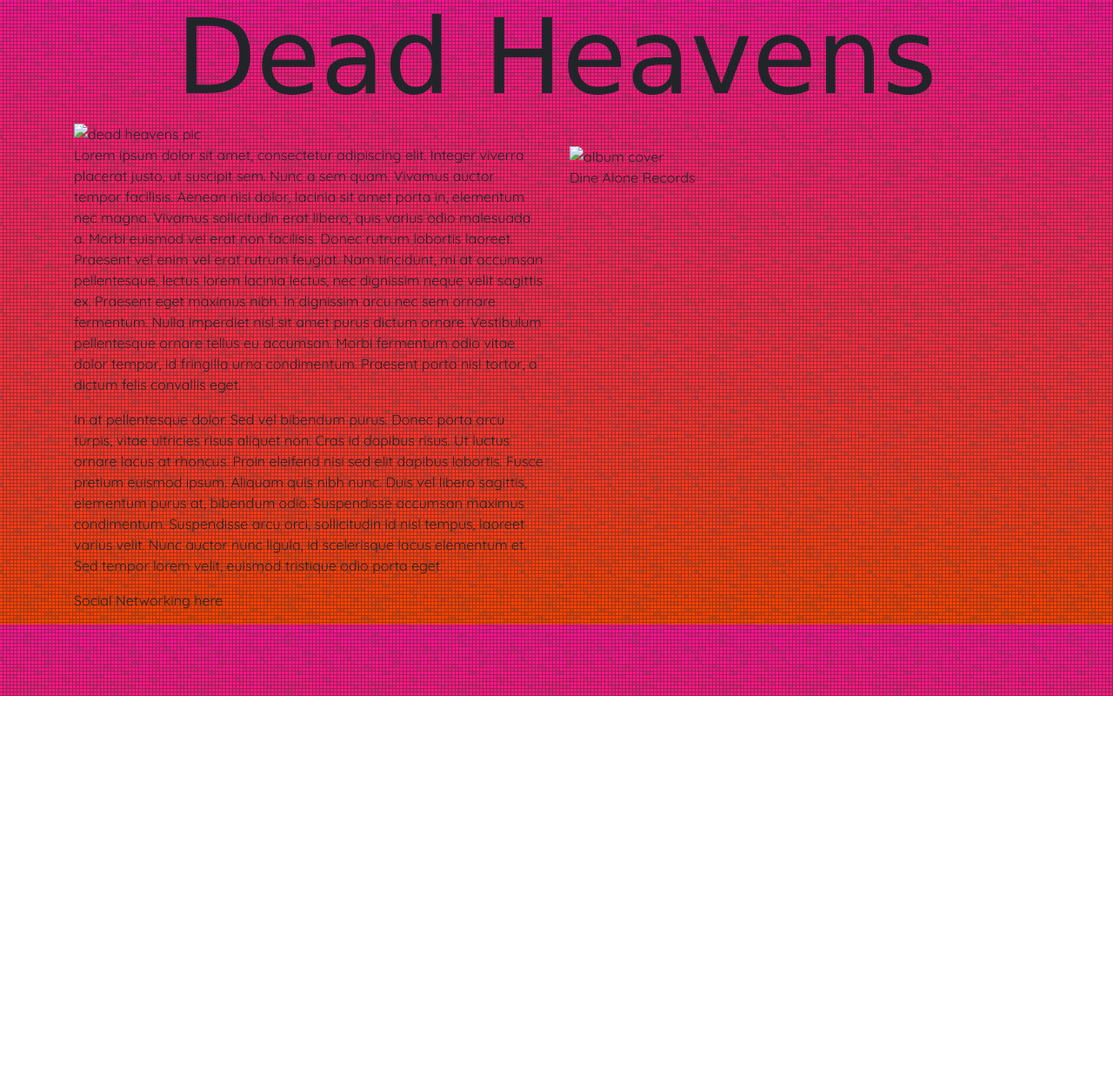
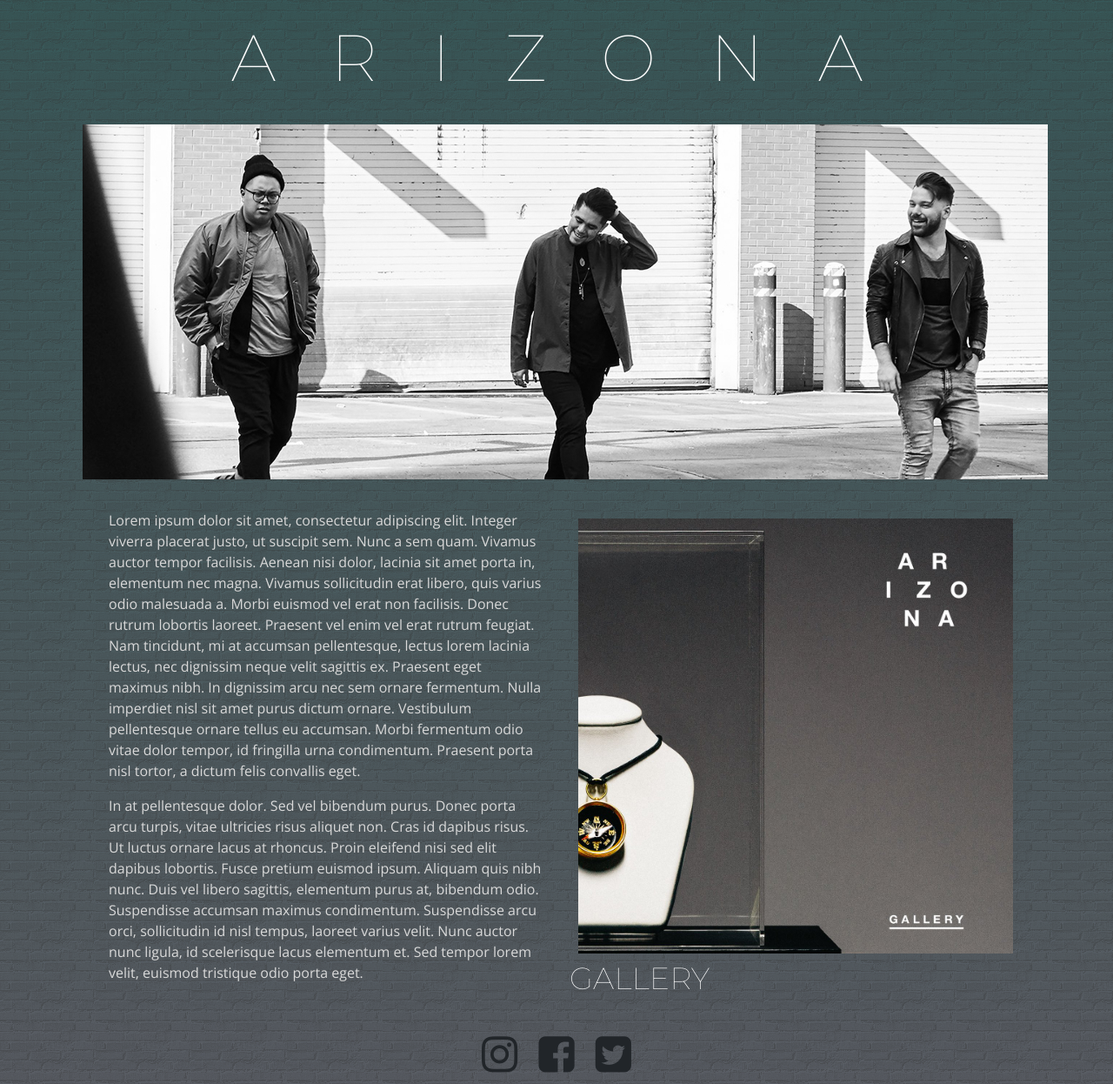
Before and after one commit to tabithajporter1/Tabitha_Week09_Assignment, a plain HTML site: page index.html in a window 1280 px wide. Shown: the whole page at 87% size. Before the commit the page ends 800 px from the top, so only its background shows below. Drawn offline with nearby package versions, Linux system fonts and the light colour scheme; a web font is replaced by a local one.

Commit message:
initial push
this is the first push for this project

```diff
--- a/css/_scss/_colors.scss
+++ b/css/_scss/_colors.scss
@@ -1,4 +1,6 @@
 // Color Variables
 
-$background-grad-1: deeppink;
-$background-grad-2: orangered;
+$background-grad-1: #366061;
+$background-grad-2: #626770;
+
+$headline-color: rgb(255,255,255);
--- a/css/_scss/_fonts.scss
+++ b/css/_scss/_fonts.scss
@@ -1,9 +1,8 @@
 // Font Variables
-$headlines: Modak;
-$headline-fb: cursive;
-$body: Quicksand;
+$headlines: Montserrat;
+$headline-fb: sans-serif;
+$body: 'Open Sans';
 $body-fb: sans-serif;
-
-$headline-font-size: 120px;
-
-@import url('https://fonts.googleapis.com/css?family=Modak|Quicksand');
+$headline-font-size: 75px;
+$letter-spacing: 22px;
+@import url('https://fonts.googleapis.com/css?family=Montserrat:100|Open+Sans');
--- a/css/_scss/_mixins.scss
+++ b/css/_scss/_mixins.scss
@@ -1,4 +1,4 @@
 @mixin linear-gradient($color-stop1, $color-stop2) {
   background: $color-stop1;
-  background: url('../images/3px-tile.png'), linear-gradient(180deg, $color-stop1, $color-stop2);
+  background: url('../images/brick-wall-dark.png'), linear-gradient(180deg, $color-stop1, $color-stop2);
 }
--- a/css/_scss/_urls.scss
+++ b/css/_scss/_urls.scss
@@ -1,2 +1,2 @@
 // URL Variables
-  $background-image: url('../images/3px-tile.png');
+  $background-image: url('../images/brick-wall-dark.png');
--- a/css/_scss/main.scss
+++ b/css/_scss/main.scss
@@ -4,6 +4,8 @@
 @import '_mixins.scss';
 
 // Your CSS/SCSS below this line
+$margins: 25px;
+
 body {
   @include linear-gradient($background-grad-1, $background-grad-2)
   font-family: $body, $body-fb;
@@ -15,9 +17,38 @@ h1, h2, h3, h4, h5, h6 {
 
 h1 {
   font-size: $headline-font-size;
+  color: $headline-color;
+  letter-spacing: $letter-spacing;
+  margin: $margins;
+}
+
+h2 {
+  text-transform: uppercase;
+  color: $headline-color;
+  font-size: 35px;
+}
+
+p {
+  color: $headline-color * .85;
+  font-family: $body, $body-fb;
 }
 
 img {
   width: 100%;
   height: auto;
+  margin: 10px;
 }
+
+.album {
+  margin: $margins;
+}
+
+.centered {
+  text-align: center;
+}
+
+.margins {
+  margin: 10px;
+  &:hover{
+    color: $background-grad-1;
+  }}
--- a/index.html
+++ b/index.html
@@ -18,27 +18,32 @@
     <div class="container">
       <div class="row">
         <div class="col text-center">
-          <h1>Dead Heavens</h1>
+          <h1>A R I Z O N A</h1>
         </div>
       </div>
       <div class="row">
         <div class="col">
-          <img src="images/dead-heavens-big.png" alt="dead heavens pic">
+          <img src="images/arizona_large.jpg" alt="arizona pic">
+        </div>
+      </div>
+      <div class="row album">
+        <div class="col">
+          <p>Lorem ipsum dolor sit amet, consectetur adipiscing elit. Integer viverra placerat justo, ut suscipit sem. Nunc a sem quam. Vivamus auctor tempor facilisis. Aenean nisi dolor, lacinia sit amet porta in, elementum nec magna. Vivamus sollicitudin erat libero, quis varius odio malesuada a. Morbi euismod vel erat non facilisis. Donec rutrum lobortis laoreet. Praesent vel enim vel erat rutrum feugiat. Nam tincidunt, mi at accumsan pellentesque, lectus lorem lacinia lectus, nec dignissim neque velit sagittis ex. Praesent eget maximus nibh. In dignissim arcu nec sem ornare fermentum. Nulla imperdiet nisl sit amet purus dictum ornare. Vestibulum pellentesque ornare tellus eu accumsan. Morbi fermentum odio vitae dolor tempor, id fringilla urna condimentum. Praesent porta nisl tortor, a dictum felis convallis eget. </p>
+          <p>In at pellentesque dolor. Sed vel bibendum purus. Donec porta arcu turpis, vitae ultricies risus aliquet non. Cras id dapibus risus. Ut luctus ornare lacus at rhoncus. Proin eleifend nisi sed elit dapibus lobortis. Fusce pretium euismod ipsum. Aliquam quis nibh nunc. Duis vel libero sagittis, elementum purus at, bibendum odio. Suspendisse accumsan maximus condimentum. Suspendisse arcu orci, sollicitudin id nisl tempus, laoreet varius velit. Nunc auctor nunc ligula, id scelerisque lacus elementum et. Sed tempor lorem velit, euismod tristique odio porta eget.</p>
+        </div>
+      <hr>
+        <div class="col">
+          <img src="images/gallery_album.jpg" alt="album cover">
+          <h2> Gallery </h2>
         </div>
       </div>
       <div class="row">
         <div class="col">
-          <p>Lorem ipsum dolor sit amet, consectetur adipiscing elit. Integer viverra placerat justo, ut suscipit sem. Nunc a sem quam. Vivamus auctor tempor facilisis. Aenean nisi dolor, lacinia sit amet porta in, elementum nec magna. Vivamus sollicitudin erat libero, quis varius odio malesuada a. Morbi euismod vel erat non facilisis. Donec rutrum lobortis laoreet. Praesent vel enim vel erat rutrum feugiat. Nam tincidunt, mi at accumsan pellentesque, lectus lorem lacinia lectus, nec dignissim neque velit sagittis ex. Praesent eget maximus nibh. In dignissim arcu nec sem ornare fermentum. Nulla imperdiet nisl sit amet purus dictum ornare. Vestibulum pellentesque ornare tellus eu accumsan. Morbi fermentum odio vitae dolor tempor, id fringilla urna condimentum. Praesent porta nisl tortor, a dictum felis convallis eget. </p>
-          <p>In at pellentesque dolor. Sed vel bibendum purus. Donec porta arcu turpis, vitae ultricies risus aliquet non. Cras id dapibus risus. Ut luctus ornare lacus at rhoncus. Proin eleifend nisi sed elit dapibus lobortis. Fusce pretium euismod ipsum. Aliquam quis nibh nunc. Duis vel libero sagittis, elementum purus at, bibendum odio. Suspendisse accumsan maximus condimentum. Suspendisse arcu orci, sollicitudin id nisl tempus, laoreet varius velit. Nunc auctor nunc ligula, id scelerisque lacus elementum et. Sed tempor lorem velit, euismod tristique odio porta eget.</p>
-        </div>
-        <div class="col">
-          <img src="images/dh-album.png" alt="album cover">
-          <p> Dine Alone Records </p>
-        </div>
-      </div>
-      <div class="row">
-        <div class="col">
-          <p>Social Networking here </p>
+          <div class="col centered">
+            <i class="fa fa-instagram fa-3x margins" aria-hidden="true"></i>
+            <i class="fa fa-facebook-square fa-3x margins" aria-hidden="true"></i>
+            <i class="fa fa-twitter-square fa-3x margins" aria-hidden="true"></i>
+          </div>
         </div>
       </div>
 
```
Also changed, not shown: css/main.css, images/arizona_large.jpg (added), images/brick-wall-dark.png (added), images/gallery_album.jpg (added).
